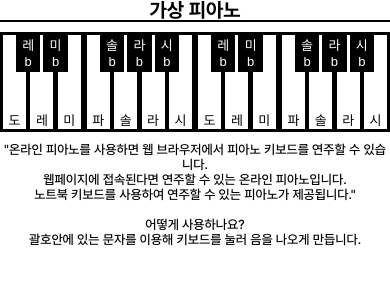
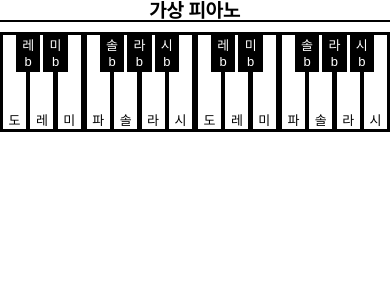
Before and after one commit to whdjh/OnlinePiano, a Next.js app in the folder next-version/: page / in a window 390 px wide. Shown: the top 300 px of the page. Built offline with nearby package versions, Linux system fonts and the light colour scheme.

Commit message:
feat: 모바일버전에선 설명이 안보이게 설정

```diff
--- a/next-version/src/components/Footer.module.css
+++ b/next-version/src/components/Footer.module.css
@@ -1,13 +1,13 @@
 .container {
-  display: flex;
-  text-align: center;
-  justify-content: center;
-  font-size: 13px;
-  font-weight: 500;
+  display: none;
 }
 
 @media (min-width: 768px) {
   .container {
+    display: flex;
+    text-align: center;
+    justify-content: center;
     font-size: 20px;
+    font-weight: 500;
   }
 }
```
